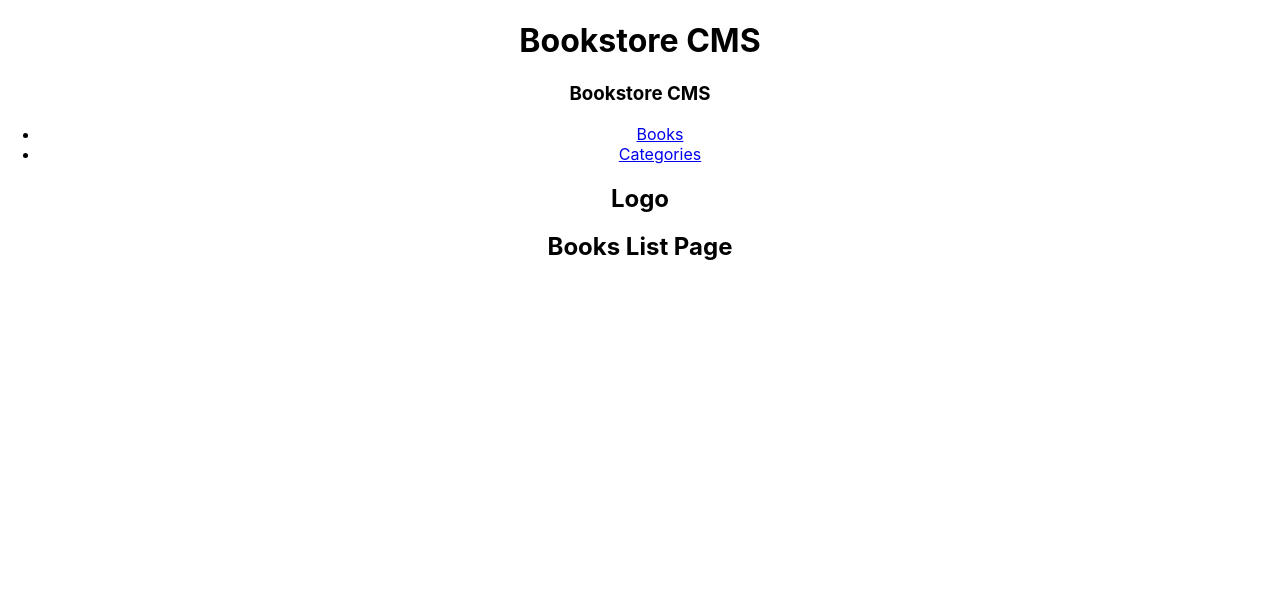
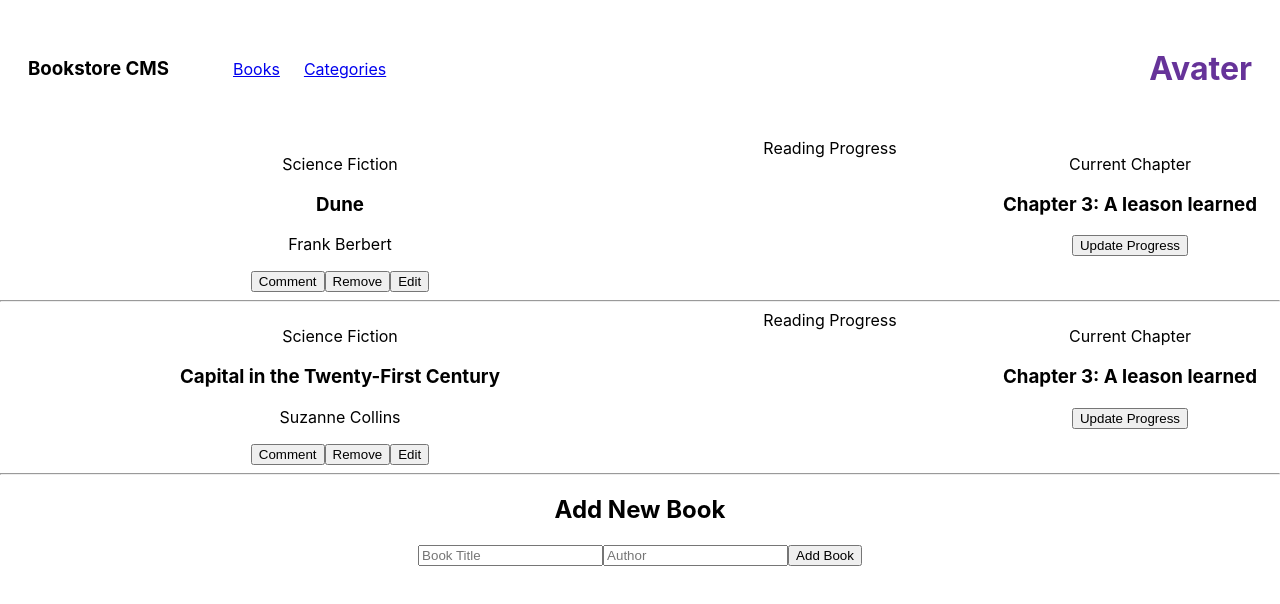
Before and after one commit to Profsain/Bookstore-CMS, a React (Create React App) app: page / in a window 1280 px wide. Shown: the top 604 px of the page. Built offline with nearby package versions, Linux system fonts and the light colour scheme.

Commit message:
Add component content

```diff
--- a/src/App.js
+++ b/src/App.js
@@ -5,7 +5,6 @@ import Books from './components/Books';
 function App() {
   return (
     <div className="App">
-      <h1>Bookstore CMS</h1>
       <Books />
     </div>
   );
--- a/src/components/Bookcard.js
+++ b/src/components/Bookcard.js
@@ -1,11 +1,25 @@
 import React from 'react';
-import Header from './Header';
+import '../styles/Bookcard.css';
 
-export default function Bookcard() {
+export default function Bookcard({title, author}) {
   return (
-    <div>
-      <Header />
-      <h2>Bookcard Card</h2>
+    <div className="Book-card">
+      <div className="Book-info">
+        <p>Science Fiction</p>
+        <h3 className="Tilte">{title}</h3>
+        <p>{author}</p>
+        <div className="Buttons">
+          <button>Comment</button>
+          <button>Remove</button>
+          <button>Edit</button>
+        </div>
+      </div>
+      <div>Reading Progress</div>
+      <div className='Chapter-info'>
+        <p>Current Chapter</p>
+        <h3>Chapter 3: A leason learned</h3>
+        <button>Update Progress</button>
+      </div>
     </div>
   )
 }
--- a/src/components/Books.js
+++ b/src/components/Books.js
@@ -1,11 +1,17 @@
 import React from 'react';
 import Header from './Header';
+import Bookcard from './Bookcard';
+import Form from './Form';
 
 export default function Books() {
   return (
     <div>
       <Header />
-      <h2>Books List Page</h2>
+      <Bookcard title="Dune" author="Frank Berbert" />
+      <hr />
+      <Bookcard title="Capital in the Twenty-First Century" author="Suzanne Collins" />
+      <hr />
+      <Form />
     </div>
   )
 }
--- a/src/components/Categories.js
+++ b/src/components/Categories.js
@@ -5,7 +5,7 @@ export default function Categories() {
   return (
     <div>
       <Header />
-      <h2>Categories Page</h2>
+      <button>Check status</button>
     </div>
   )
 }
--- /dev/null
+++ b/src/components/Form.js
@@ -0,0 +1,14 @@
+import React from 'react'
+
+export default function Form() {
+  return (
+    <div className="Form-container">
+      <h2>Add New Book</h2>
+      <form>
+        <input type="text" placeholder="Book Title" />
+        <input type="text" placeholder="Author" />
+        <button>Add Book</button>
+      </form>
+    </div>
+  )
+}
--- a/src/components/Header.js
+++ b/src/components/Header.js
@@ -1,10 +1,10 @@
 import React from 'react';
 import { Link } from 'react-router-dom';
+import '../styles/Header.css'
 
 export default function Header() {
   return (
-    <div className='Header'>
-      <header>
+    <header className='Header'>
       <h3 className="Brand-text">Bookstore CMS</h3>
       <nav className="Navbar">
         <ul className="Nav-link">
@@ -15,9 +15,8 @@ export default function Header() {
             <Link to="/categories">Categories</Link>
           </li>
         </ul>
-          <h1 className="Avater">Logo</h1>
       </nav>
+      <h1 className="Avater">Avater</h1>
     </header>
-    </div>
-  )
+  );
 }
--- /dev/null
+++ b/src/styles/Bookcard.css
@@ -0,0 +1,4 @@
+.Book-card {
+  display: grid;
+  grid-template-columns: auto 300px 300px;
+}
--- /dev/null
+++ b/src/styles/Header.css
@@ -0,0 +1,22 @@
+.Header {
+  display: flex;
+  flex-direction: row;
+  justify-content: flex-start;
+  align-items: center;
+  padding: 28px;
+}
+
+.Nav-link {
+  list-style: none;
+  display: flex;
+  flex-direction: row;
+}
+
+.Nav-link li {
+  margin-left: 24px;
+}
+
+.Avater {
+  margin-left: auto;
+  color: rebeccapurple;
+}
```
Lines whose indentation alone changed are shown as unchanged.
